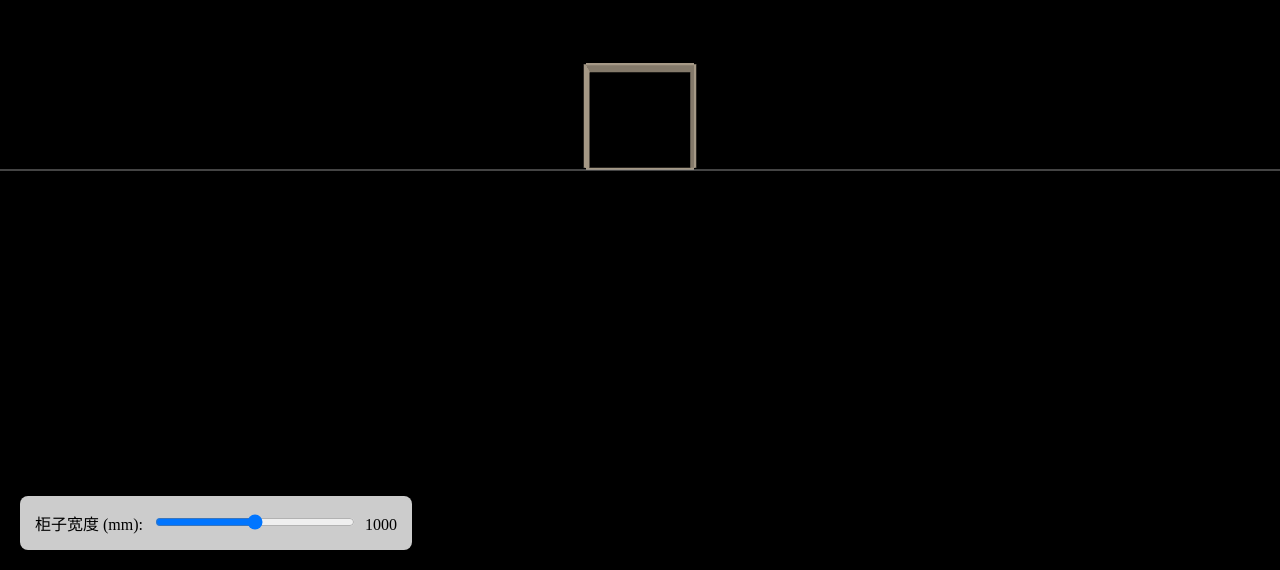
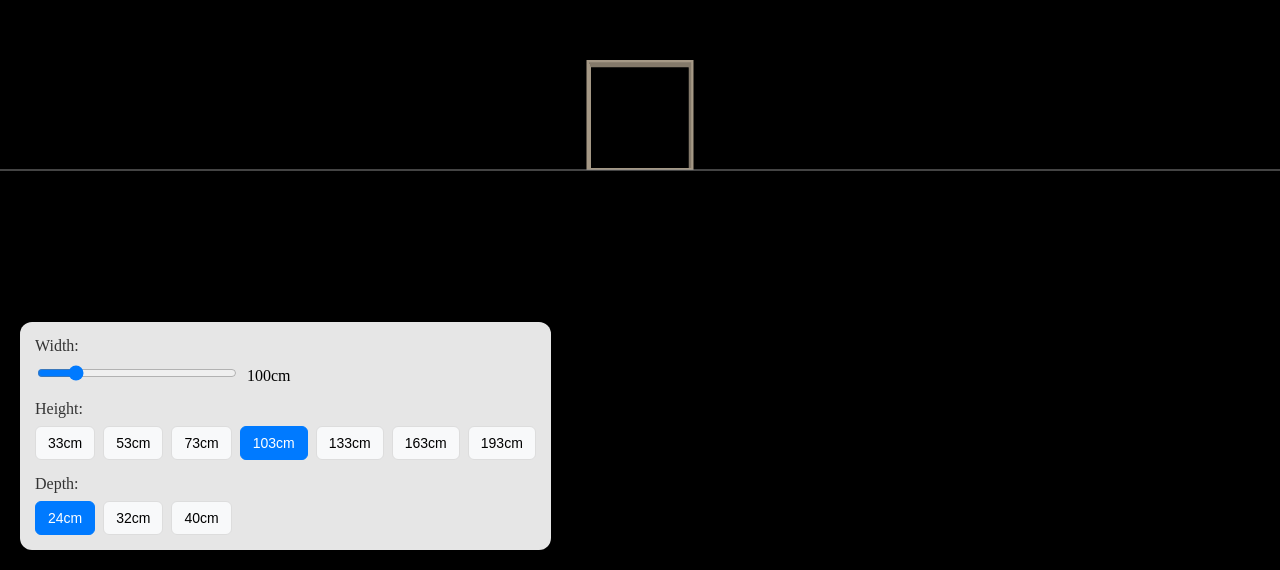
Before and after one commit to qixin1106/diy-player, a Vue app: page / in a window 1280 px wide. Shown: the part 230-800 px from the top of the page. Built offline with nearby package versions, Linux system fonts and the light colour scheme.

Commit message:
增加高度和深度

```diff
--- a/src/components/ThreeScene.vue
+++ b/src/components/ThreeScene.vue
@@ -2,29 +2,69 @@
   <div class="scene-container">
     <div ref="container" class="three-container"></div>
     <div class="control-panel">
-      <label for="width">柜子宽度 (mm):</label>
-      <input
-        type="range"
-        id="width"
-        min="500"
-        max="1500"
-        step="10"
-        v-model="cabinetWidth"
-        @input="updateCabinetWidth"
-      >
-      <span>{{ cabinetWidth }}</span>
+      <div class="control-group">
+        <label>Width:</label>
+        <input
+          type="range"
+          min="30"
+          max="450"
+          step="1"
+          v-model="cabinetWidthCm"
+          @input="updateCabinetWidth"
+        >
+        <span>{{ cabinetWidthCm }}cm</span>
+      </div>
+
+      <div class="control-group">
+        <label>Height:</label>
+        <div class="button-group">
+          <button
+            v-for="h in heightOptions"
+            :key="h"
+            @click="updateHeight(h)"
+            :class="{ active: cabinetHeight === h }"
+          >
+            {{ h / 10 }}cm
+          </button>
+        </div>
+      </div>
+
+      <div class="control-group">
+        <label>Depth:</label>
+        <div class="button-group">
+          <button
+            v-for="d in depthOptions"
+            :key="d"
+            @click="updateDepth(d)"
+            :class="{ active: cabinetDepth === d }"
+          >
+            {{ d / 10 }}cm
+          </button>
+        </div>
+      </div>
     </div>
   </div>
 </template>
 
 <script setup>
-import { ref, shallowRef, onMounted, onBeforeUnmount } from 'vue';
+import { ref, shallowRef, computed, onMounted, onBeforeUnmount } from 'vue';
 import * as THREE from 'three';
 import { OrbitControls } from 'three/examples/jsm/controls/OrbitControls.js';
 
 // Three.js相关变量
 const container = ref(null);
-const cabinetWidth = ref(1000);
+const cabinetWidth = ref(1000); // 内部单位：mm
+const cabinetHeight = ref(1030);
+const cabinetDepth = ref(240);
+const heightOptions = [330,530,730,1030,1330,1630,1930];
+const depthOptions = [240,320,400];
+
+// 计算属性：将宽度从mm转换为cm
+const cabinetWidthCm = computed({
+  get: () => cabinetWidth.value / 10, // mm -> cm
+  set: (value) => (cabinetWidth.value = value * 10), // cm -> mm
+});
+
 const scene = new THREE.Scene();
 const camera = shallowRef(null);
 const renderer = shallowRef(null);
@@ -42,40 +82,33 @@ function initThree() {
   const width = container.value.clientWidth;
   const height = container.value.clientHeight;
 
-  // 相机
   camera.value = new THREE.PerspectiveCamera(75, width / height, 0.1, 100000);
   camera.value.position.z = 5000;
 
-  // 添加网格辅助
   const gridHelper = new THREE.GridHelper(10000, 10);
   scene.add(gridHelper);
 
-  // 添加环境光
   const ambientLight = new THREE.AmbientLight(0xffffff, 1);
   scene.add(ambientLight);
 
-  // 添加日光
   const directionalLight = new THREE.DirectionalLight(0xffffff, 1);
   directionalLight.position.set(1, 1, 1).normalize();
   scene.add(directionalLight);
 
-  // 添加点光源
   const pointLight = new THREE.PointLight(0xffffff, 10, 2000);
   pointLight.position.set(500, 1000, 500);
   scene.add(pointLight);
 
-  // 渲染器
   renderer.value = new THREE.WebGLRenderer({ antialias: true });
   renderer.value.setSize(width, height);
   container.value.appendChild(renderer.value.domElement);
 
-  // 控制器
   controls = new OrbitControls(camera.value, renderer.value.domElement);
   controls.enableDamping = true;
   controls.dampingFactor = 0.05;
   controls.screenSpacePanning = true;
 
-  // 创建木纹材质
+  // 材质
   const woodMaterial = new THREE.MeshStandardMaterial({
     color: 0xffffff,
     roughness: 0.7,
@@ -83,85 +116,109 @@ function initThree() {
     bumpScale: 0.05
   });
 
-  // 创建木纹纹理
   const textureLoader = new THREE.TextureLoader();
   const woodTexture = textureLoader.load('/light_cleaf_512_albedo.jpg');
   const woodBumpTexture = textureLoader.load('/light_cleaf_512_bump.jpg');
   woodMaterial.map = woodTexture;
   woodMaterial.bumpMap = woodBumpTexture;
 
-  // 创建底板
+  // 创建组件
   const createBottomMesh = () => {
-    const geometry = new THREE.BoxGeometry(cabinetWidth.value, 20, 350);
+    const geometry = new THREE.BoxGeometry(cabinetWidth.value, 20, cabinetDepth.value);
     bottomMesh.value = new THREE.Mesh(geometry, woodMaterial);
     bottomMesh.value.position.set(0, 10, 0);
     scene.add(bottomMesh.value);
   };
 
-  // 创建顶板
   const createTopMesh = () => {
-    const geometry = new THREE.BoxGeometry(cabinetWidth.value, 20, 350);
+    const geometry = new THREE.BoxGeometry(cabinetWidth.value, 20, cabinetDepth.value);
     topMesh.value = new THREE.Mesh(geometry, woodMaterial);
-    topMesh.value.position.set(0, 980, 0);
+    topMesh.value.position.set(0, cabinetHeight.value - 10, 0);
     scene.add(topMesh.value);
   };
 
-  // 创建左侧隔板
   const createLeftPanelMesh = () => {
-    const geometry = new THREE.BoxGeometry(20, 960, 350);
+    const geometry = new THREE.BoxGeometry(20, cabinetHeight.value - 40, cabinetDepth.value);
     leftPanelMesh.value = new THREE.Mesh(geometry, woodMaterial);
     updatePanelPosition();
     scene.add(leftPanelMesh.value);
   };
 
-  // 创建右侧隔板
   const createRightPanelMesh = () => {
-    const geometry = new THREE.BoxGeometry(20, 960, 350);
+    const geometry = new THREE.BoxGeometry(20, cabinetHeight.value - 40, cabinetDepth.value);
     rightPanelMesh.value = new THREE.Mesh(geometry, woodMaterial);
     updatePanelPosition();
     scene.add(rightPanelMesh.value);
   };
 
-
-  // 初始化创建所有板
   createBottomMesh();
   createTopMesh();
   createLeftPanelMesh();
   createRightPanelMesh();
 }
 
-// 更新隔板位置
+// 更新逻辑
 function updatePanelPosition() {
   if (leftPanelMesh.value && rightPanelMesh.value) {
     const offset = cabinetWidth.value / 2;
-    leftPanelMesh.value.position.set(-offset - 10, 500, 0);
-    rightPanelMesh.value.position.set(offset + 10, 500, 0);
+    leftPanelMesh.value.position.set(-offset + 10, cabinetHeight.value / 2, 0);
+    rightPanelMesh.value.position.set(offset - 10, cabinetHeight.value / 2, 0);
   }
 }
 
-// 更新柜子宽度
 const updateCabinetWidth = () => {
   if (bottomMesh.value && topMesh.value) {
-    // 更新底板和顶板几何体
     bottomMesh.value.geometry.dispose();
-    bottomMesh.value.geometry = new THREE.BoxGeometry(cabinetWidth.value, 20, 350);
+    bottomMesh.value.geometry = new THREE.BoxGeometry(cabinetWidth.value, 20, cabinetDepth.value);
 
     topMesh.value.geometry.dispose();
-    topMesh.value.geometry = new THREE.BoxGeometry(cabinetWidth.value, 20, 350);
+    topMesh.value.geometry = new THREE.BoxGeometry(cabinetWidth.value, 20, cabinetDepth.value);
 
-    // 更新隔板位置
     updatePanelPosition();
   }
 };
 
-// 动画循环
+const updateHeight = (newHeight) => {
+  cabinetHeight.value = newHeight;
+
+  if (topMesh.value && leftPanelMesh.value && rightPanelMesh.value) {
+    // 更新顶板位置
+    topMesh.value.position.y = newHeight - 10;
+
+    // 更新侧板高度
+    leftPanelMesh.value.geometry.dispose();
+    leftPanelMesh.value.geometry = new THREE.BoxGeometry(20, newHeight - 40, cabinetDepth.value);
+
+    rightPanelMesh.value.geometry.dispose();
+    rightPanelMesh.value.geometry = new THREE.BoxGeometry(20, newHeight - 40, cabinetDepth.value);
+
+    updatePanelPosition();
+  }
+};
+
+const updateDepth = (newDepth) => {
+  cabinetDepth.value = newDepth;
+
+  // 更新所有板的深度
+  [bottomMesh.value, topMesh.value, leftPanelMesh.value, rightPanelMesh.value].forEach(mesh => {
+    if (mesh) {
+      mesh.geometry.dispose();
+      mesh.geometry = new THREE.BoxGeometry(
+        mesh === bottomMesh.value || mesh === topMesh.value ? cabinetWidth.value : 20,
+        mesh === bottomMesh.value || mesh === topMesh.value ? 20 : cabinetHeight.value - 40,
+        newDepth
+      );
+    }
+  });
+};
+
+// 动画和生命周期
 function animate() {
   controls.update();
   animationFrameId = requestAnimationFrame(animate);
   renderer.value.render(scene, camera.value);
 }
 
-// 窗口大小调整处理
 function onWindowResize() {
   const width = container.value.clientWidth;
   const height = container.value.clientHeight;
@@ -170,7 +227,6 @@ function onWindowResize() {
   renderer.value.setSize(width, height);
 }
 
-// 生命周期钩子
 onMounted(() => {
   initThree();
   animate();
@@ -197,28 +253,64 @@ onBeforeUnmount(() => {
   position: absolute;
   top: 0;
   left: 0;
-  margin: 0;
-  padding: 0;
-  overflow: hidden;
 }
 
 .control-panel {
   position: absolute;
   bottom: 20px;
   left: 20px;
-  background: rgba(255, 255, 255, 0.8);
+  background: rgba(255, 255, 255, 0.9);
   padding: 15px;
-  border-radius: 8px;
-  box-shadow: 0 2px 10px rgba(0, 0, 0, 0.1);
+  border-radius: 12px;
+  box-shadow: 0 4px 12px rgba(0, 0, 0, 0.15);
+  backdrop-filter: blur(4px);
   z-index: 1;
 }
 
-.control-panel label {
-  margin-right: 10px;
+.control-group {
+  margin-bottom: 15px;
 }
 
-.control-panel input[type="range"] {
+.control-group:last-child {
+  margin-bottom: 0;
+}
+
+.control-group label {
+  display: block;
+  margin-bottom: 8px;
+  font-weight: 500;
+  color: #333;
+}
+
+.button-group {
+  display: flex;
+  gap: 8px;
+  flex-wrap: wrap;
+}
+
+.button-group button {
+  padding: 8px 12px;
+  border: 1px solid #ddd;
+  border-radius: 6px;
+  background: #f8f9fa;
+  cursor: pointer;
+  transition: all 0.2s;
+  font-size: 14px;
+}
+
+.button-group button:hover {
+  background: #e9ecef;
+}
+
+.button-group button.active {
+  background: #007AFF;
+  color: white;
+  border-color: #007AFF;
+}
+
+input[type="range"] {
   width: 200px;
   margin-right: 10px;
+  accent-color: #007AFF;
 }
 </style>
```
